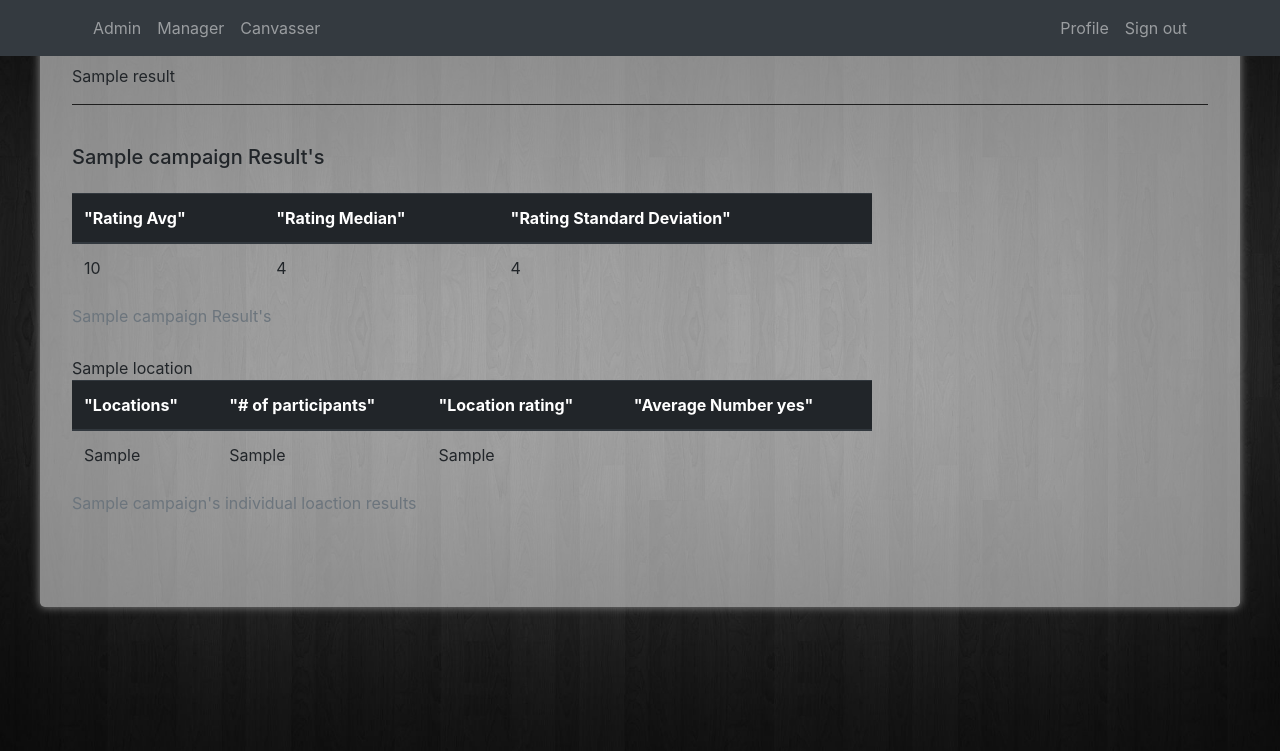
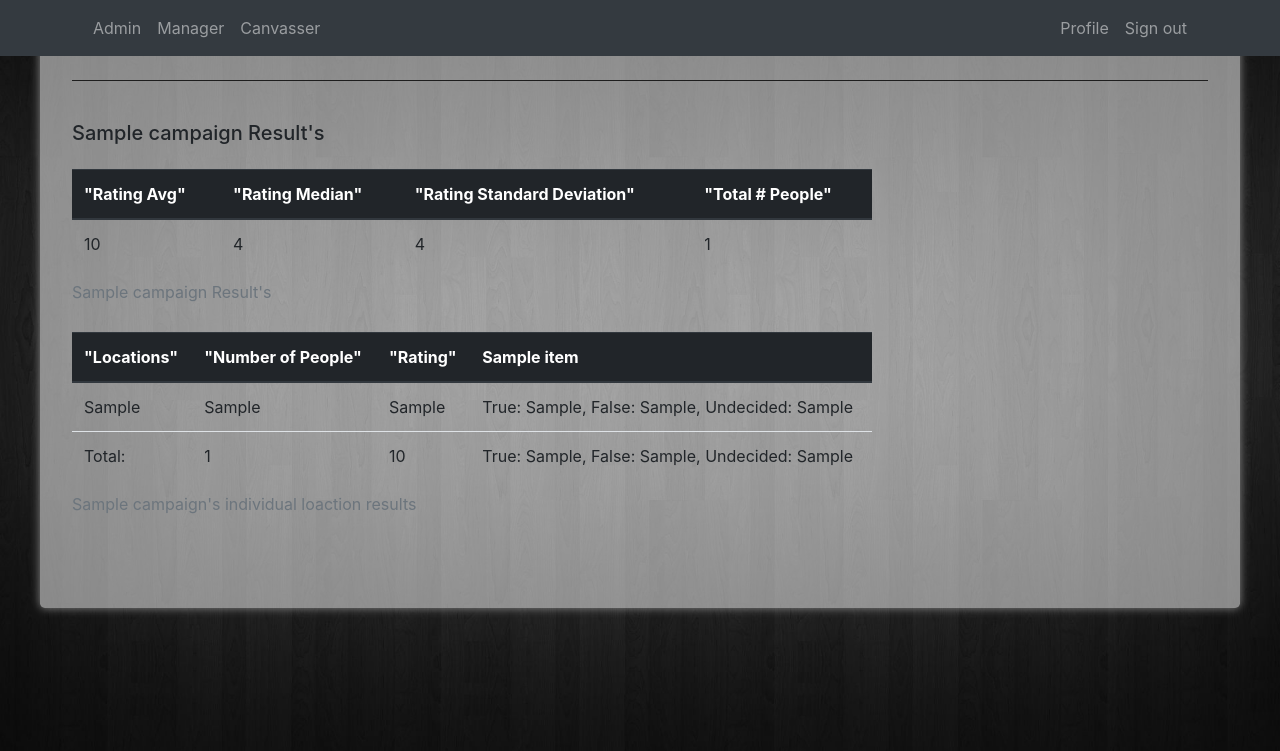
Before and after one commit to zhaoyu9610/SuperCanvasser, a Django app: template frontend/templates/result.html in a window 1280 px wide. Shown: the top 751 px of the page. Run offline with Django 3.2, Linux system fonts and the light colour scheme; tables that the repository leaves empty hold one stand-in row (values such as "Sample post"); the template is opened without the code that fills it: values that come from a table or form of the project are taken from there, most other values are stand-ins (such as "Sample title", 1, 10 or a date in 2020); some libraries are stand-ins or nearby versions.

Commit message:
fix bugs

```diff
--- a/frontend/templates/result.html
+++ b/frontend/templates/result.html
@@ -3,7 +3,7 @@
 {% block content %}
 <div class="jumbotron">
 
-{{result}}
+
         <hr>
     <br>
     <div class="form-group row">
@@ -22,6 +22,7 @@
             <th scope = "col">"Rating Avg"</th>
             <th scope = "col">"Rating Median"</th>
             <th scope = "col">"Rating Standard Deviation"</th>
+            <th scope = "col">"Total # People"</th>
 
         </tr>
      </thead>
@@ -32,12 +33,13 @@
             <td>{{result.rating_sd}}</td>
 
             <td>{{result.rating_median}}</td>
+            <td>{{result.total_number_of_people}}</td>
         </tr>
 
 
         </tbody>
     </table>
-{{result.location}}
+
 
     <table class="table table-hover results" id="resultsTable">
        <caption>{{campaign.name}}'s individual loaction results</caption>
@@ -45,24 +47,35 @@
 
         <tr>
             <th scope = "col">"Locations"</th>
-            <th scope = "col">"# of participants"</th>
-            <th scope = "col">"Location rating"</th>
-            <th scope = "col">"Average Number yes"</th>
+            <th scope = "col">"Number of People"</th>
+            <th scope = "col">"Rating"</th>
+            {% for item in questions%}
+                <th scope="col">{{item}}</th>
+            {%endfor%}
 
         </tr>
      </thead>
         <tbody id="addResults">
         {% for item in result.locations%}
         <tr>
-
             <td>{{item.0}}</td>
-
             <td>{{item.1}}</td>
             <td>{{item.2}}</td>
+            {%for i in item.3%}
 
+            <td>True: {{i.0}}, False: {{i.1}}, Undecided: {{i.2}}</td>
+            {%endfor%}
         </tr>
         {%endfor%}
+        <tr>
+            <td>Total:</td>
+            <td>{{result.total_number_of_people}}</td>
+            <td>{{result.rating_avg}}</td>
+            {%for i in result.total_question_sum%}
 
+            <td>True: {{i.0}}, False: {{i.1}}, Undecided: {{i.2}}</td>
+            {%endfor%}
+        </tr>
         </tbody>
     </table>
 
```
